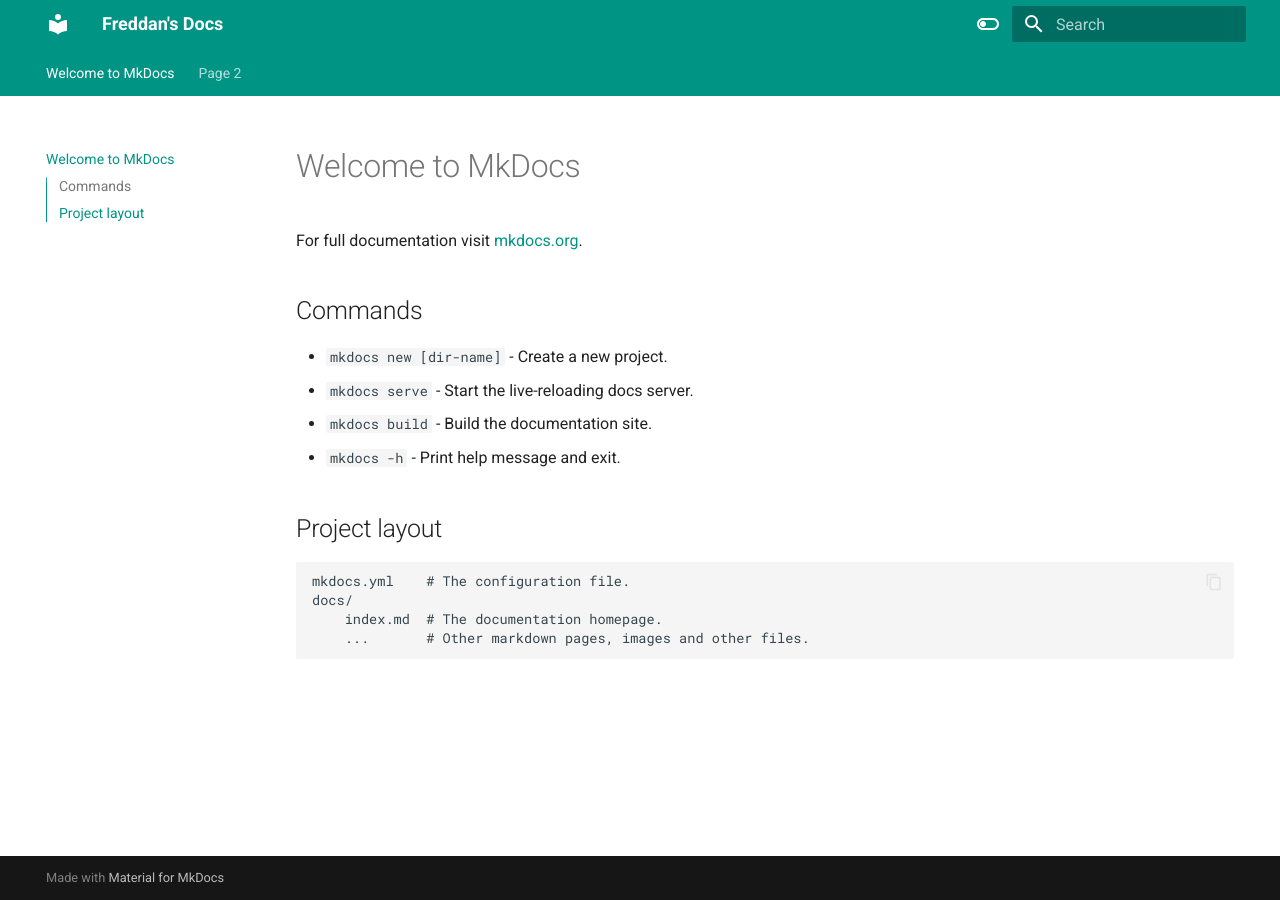
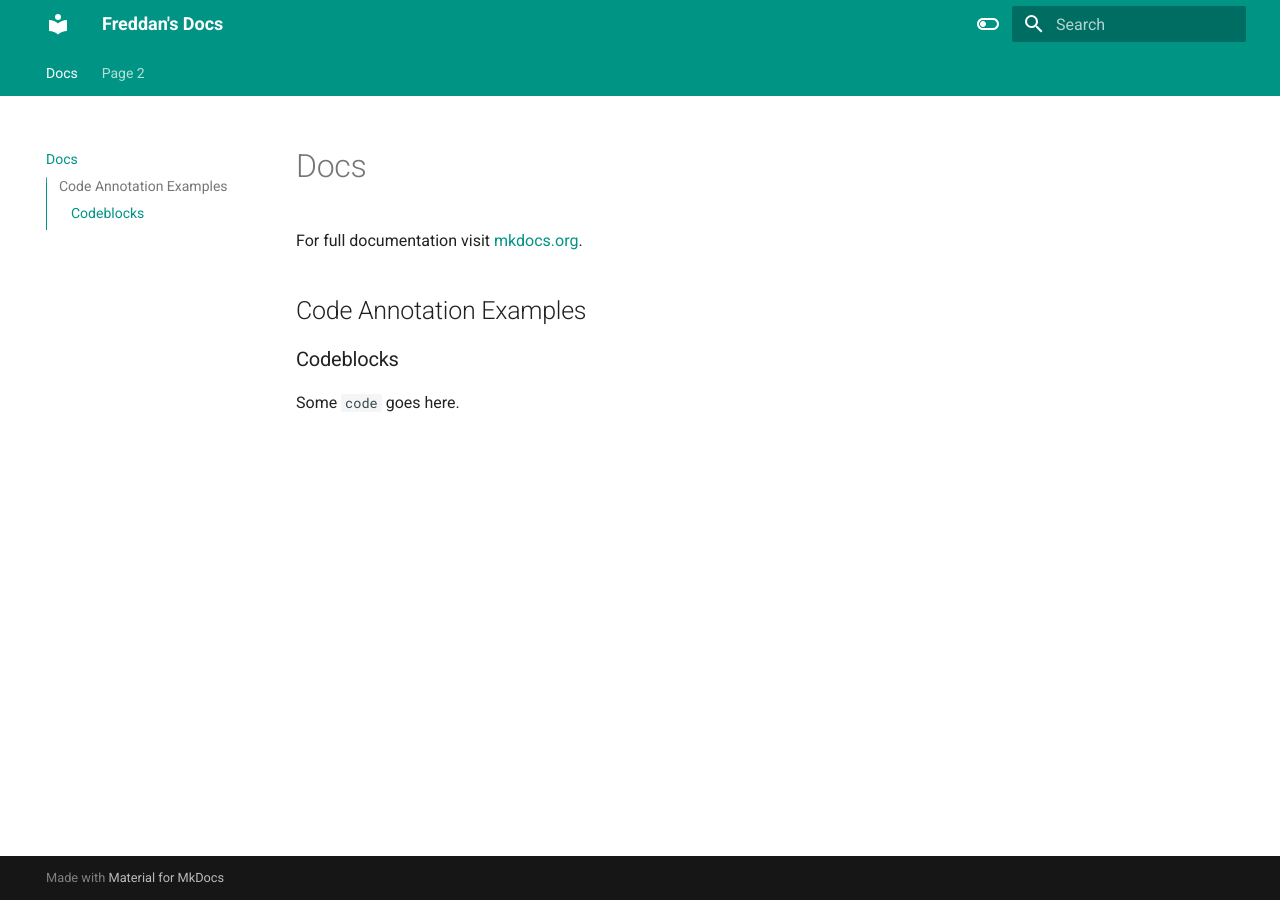
Before and after one commit to fredrikscode/docs, an MkDocs documentation site: the page built from docs/index.md, in a window 1280 px wide. Built offline with MkDocs 1.6.1 and Material for MkDocs 9.7.7, drawn with Linux system fonts in a browser that asks for light colours.

Commit message:
Basic test of code

```diff
--- a/docs/index.md
+++ b/docs/index.md
@@ -1,17 +1,9 @@
-# Welcome to MkDocs
+# Docs
 
 For full documentation visit [mkdocs.org](https://www.mkdocs.org).
 
-## Commands
+## Code Annotation Examples
 
-* `mkdocs new [dir-name]` - Create a new project.
-* `mkdocs serve` - Start the live-reloading docs server.
-* `mkdocs build` - Build the documentation site.
-* `mkdocs -h` - Print help message and exit.
+### Codeblocks
 
-## Project layout
-
-    mkdocs.yml    # The configuration file.
-    docs/
-        index.md  # The documentation homepage.
-        ...       # Other markdown pages, images and other files.
+Some `code` goes here.
```
